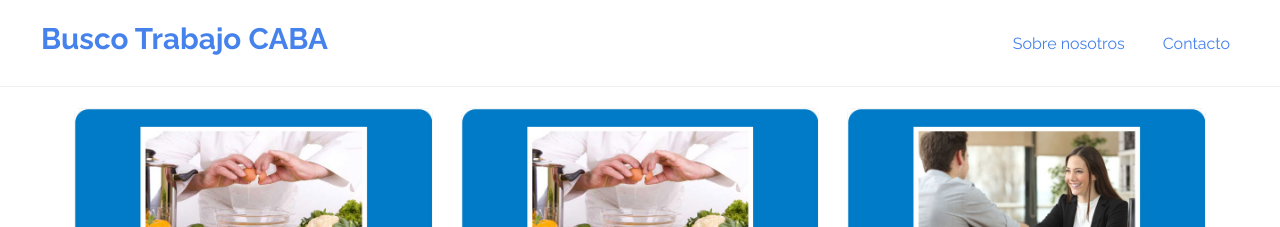
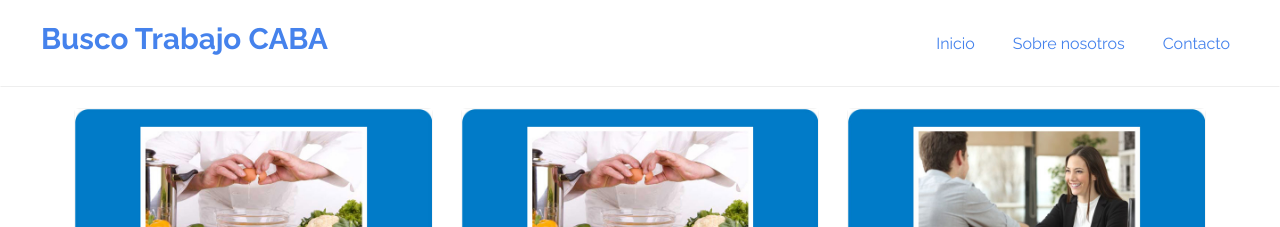
Before and after one commit to Lucas68747/buscotrabajoargentina.github.io, a Jekyll site: the page built from index.html, in a window 1280 px wide. Shown: the top 227 px of the page. Built offline with Jekyll 4.4.1, drawn with Linux system fonts in a browser that asks for light colours; the list of posts is cut into pages by our own code.

Commit message:
Updated header.html
Actualización de archivos header: Agregado de botón "inicio"

```diff
--- a/_includes/header.html
+++ b/_includes/header.html
@@ -18,10 +18,11 @@
     <!-- Collect the nav links, forms, and other content for toggling -->
     <div class="collapse navbar-collapse " id="bs-example-navbar-collapse-1">
             <ul class="nav navbar-nav navbar-right">
+        <li><a href="{{site.baseurl}}/index.html/">Inicio</a></li>
         <li><a href="{{site.baseurl}}/sobre-nosotros/">Sobre nosotros</a></li>
         <li><a href="{{site.baseurl}}/contacto/">Contacto</a></li>
 
-          </ul>
+        </ul>
         </li>
       </ul>
     </div><!-- /.navbar-collapse -->
```
